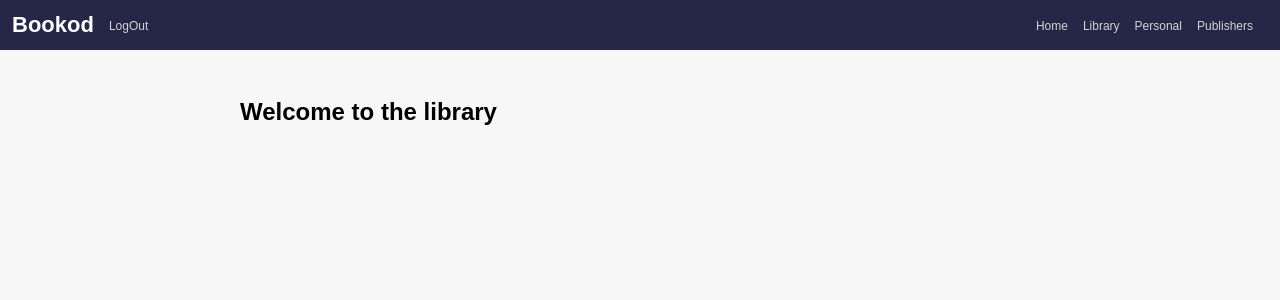
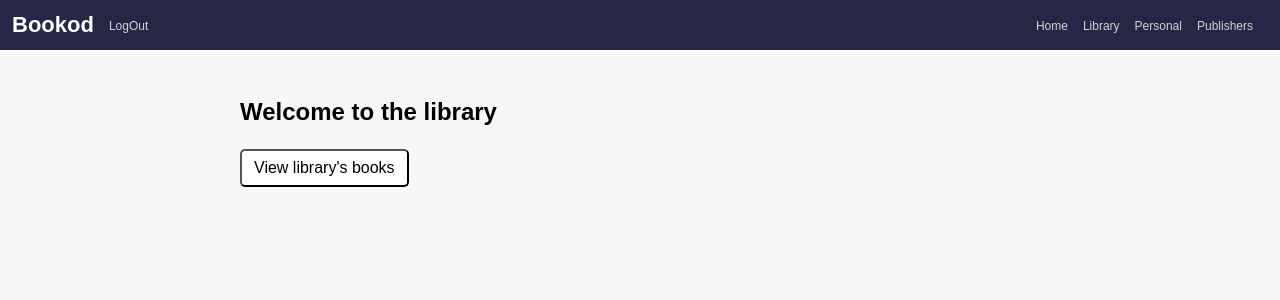
Before and after one commit to aditavor/hafifa, a React (Vite) app in the folder client/: page /home in a window 1280 px wide. Shown: the top 300 px of the page. Built offline with nearby package versions, Linux system fonts and the light colour scheme.

Commit message:
feat(Home):likned button to library book from home

```diff
--- a/client/src/Pages/Home/Home.jsx
+++ b/client/src/Pages/Home/Home.jsx
@@ -1,11 +1,18 @@
 import Navbar from "../../Components/Navbar/Navbar";
+import "./Home.scss";
+import { useNavigate } from "react-router-dom";
 
 function Home() {
+  const navigate = useNavigate();
+
   return (
     <>
       <Navbar />
       <div className="page-container">
         <h2 className="title">Welcome to the library</h2>
+        <button className="to-library" onClick={() => navigate("/library")}>
+          View library's books
+        </button>
       </div>
     </>
   );
--- /dev/null
+++ b/client/src/Pages/Home/Home.scss
@@ -0,0 +1,8 @@
+.to-library {
+  background: white;
+  color: black;
+  padding: 8px 12px;
+  border-radius: 5px;
+  font-size: 16px;
+  width: fit-content;
+}
```
